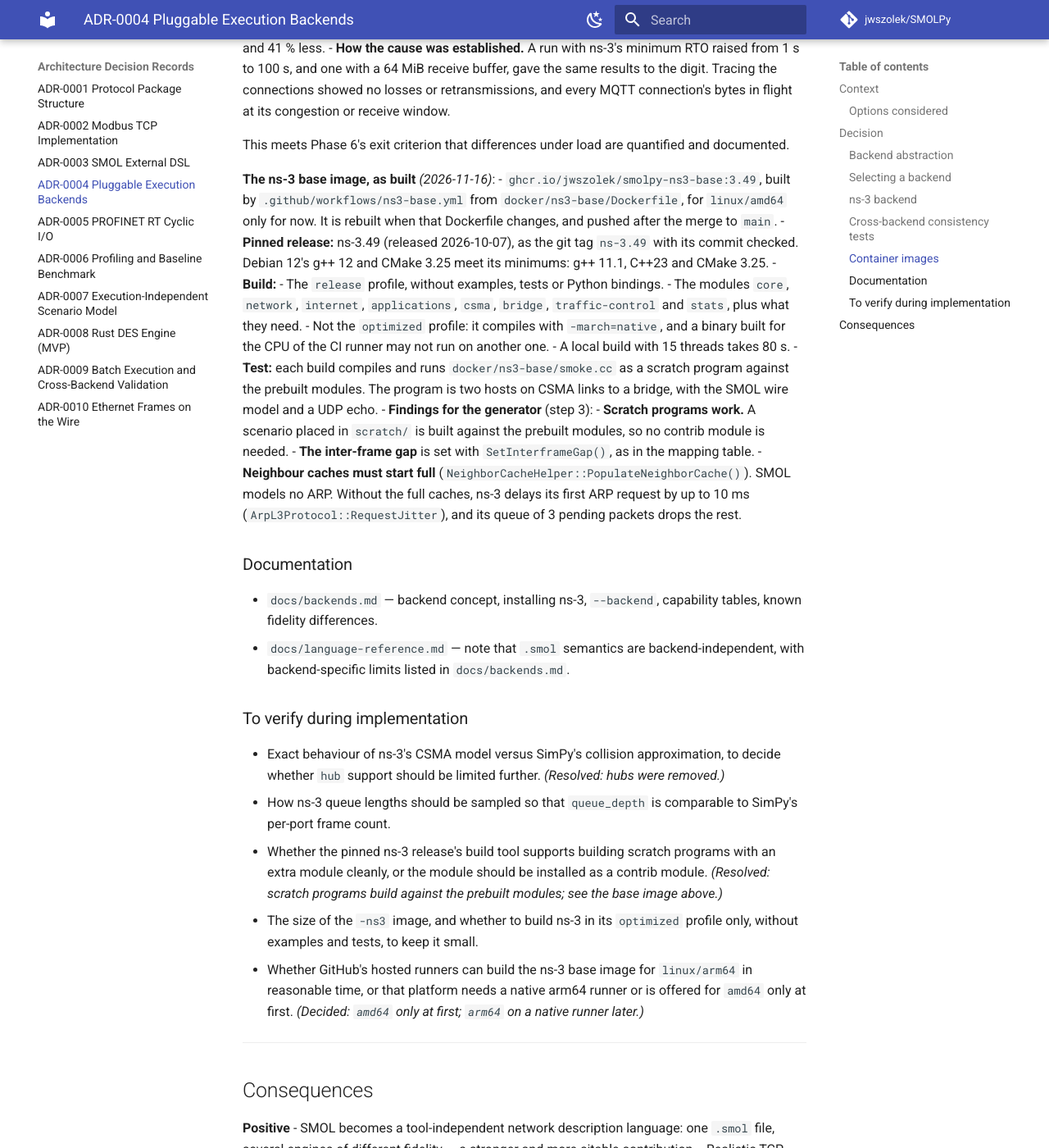
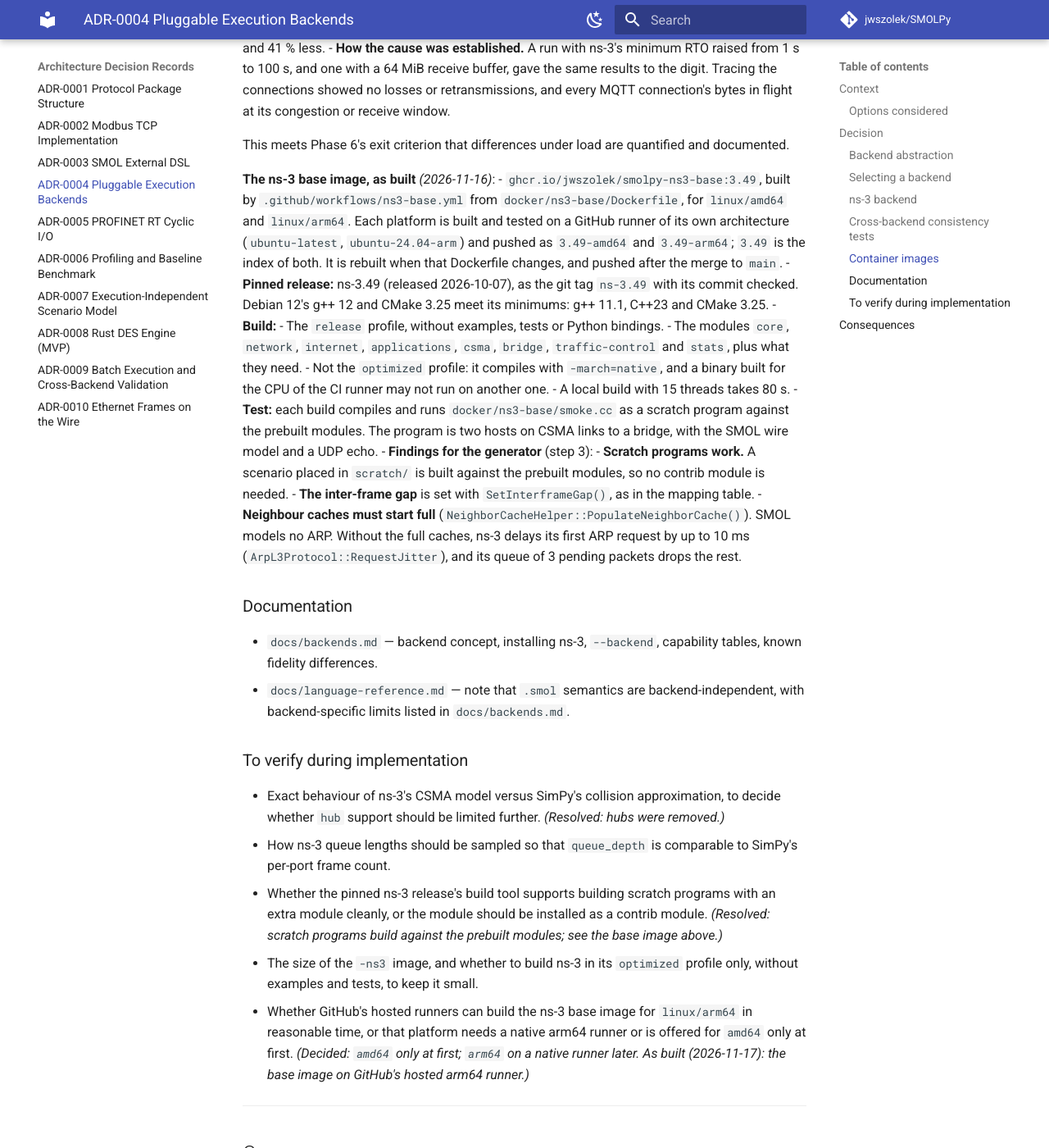
Before and after one commit to jwszolek/SMOLPy, an MkDocs documentation site: the page built from docs/adr/0004-execution-backends.md, in a window 1280 px wide and 1400 px high, scrolled down 13183 px. Shown: the whole window at 82% size. Built offline with MkDocs 1.6.1 and Material for MkDocs 9.7.7, drawn with Linux system fonts in a browser that asks for light colours; comment, search, counter and statistics services are not loaded.

Commit message:
Build the ns-3 base image for arm64 too; smolpy --version

```diff
--- a/docs/adr/0004-execution-backends.md
+++ b/docs/adr/0004-execution-backends.md
@@ -308,7 +308,7 @@ PROFINET RT is a layer 2 protocol (EtherType 0x8892), without IP, so ns-3's stac
 This meets Phase 6's exit criterion that differences under load are quantified and documented.
 
 **The ns-3 base image, as built** *(2026-11-16)*:
-- `ghcr.io/jwszolek/smolpy-ns3-base:3.49`, built by `.github/workflows/ns3-base.yml` from `docker/ns3-base/Dockerfile`, for `linux/amd64` only for now. It is rebuilt when that Dockerfile changes, and pushed after the merge to `main`.
+- `ghcr.io/jwszolek/smolpy-ns3-base:3.49`, built by `.github/workflows/ns3-base.yml` from `docker/ns3-base/Dockerfile`, for `linux/amd64` and `linux/arm64`. Each platform is built and tested on a GitHub runner of its own architecture (`ubuntu-latest`, `ubuntu-24.04-arm`) and pushed as `3.49-amd64` and `3.49-arm64`; `3.49` is the index of both. It is rebuilt when that Dockerfile changes, and pushed after the merge to `main`.
 - **Pinned release:** ns-3.49 (released 2026-10-07), as the git tag `ns-3.49` with its commit checked. Debian 12's g++ 12 and CMake 3.25 meet its minimums: g++ 11.1, C++23 and CMake 3.25.
 - **Build:**
     - The `release` profile, without examples, tests or Python bindings.
@@ -332,7 +332,7 @@ This meets Phase 6's exit criterion that differences under load are quantified a
 - How ns-3 queue lengths should be sampled so that `queue_depth` is comparable to SimPy's per-port frame count.
 - Whether the pinned ns-3 release's build tool supports building scratch programs with an extra module cleanly, or the module should be installed as a contrib module. *(Resolved: scratch programs build against the prebuilt modules; see the base image above.)*
 - The size of the `-ns3` image, and whether to build ns-3 in its `optimized` profile only, without examples and tests, to keep it small.
-- Whether GitHub's hosted runners can build the ns-3 base image for `linux/arm64` in reasonable time, or that platform needs a native arm64 runner or is offered for `amd64` only at first. *(Decided: `amd64` only at first; `arm64` on a native runner later.)*
+- Whether GitHub's hosted runners can build the ns-3 base image for `linux/arm64` in reasonable time, or that platform needs a native arm64 runner or is offered for `amd64` only at first. *(Decided: `amd64` only at first; `arm64` on a native runner later. As built (2026-11-17): the base image on GitHub's hosted arm64 runner.)*
 
 ---
 
```
Also changed, not shown: docs/roadmap.md (+2 -2 lines), src/smolpy/__init__.py (+7 -0 lines), 3 other files.
